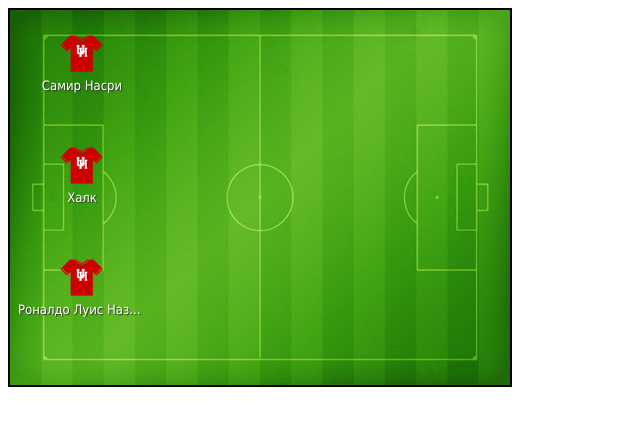
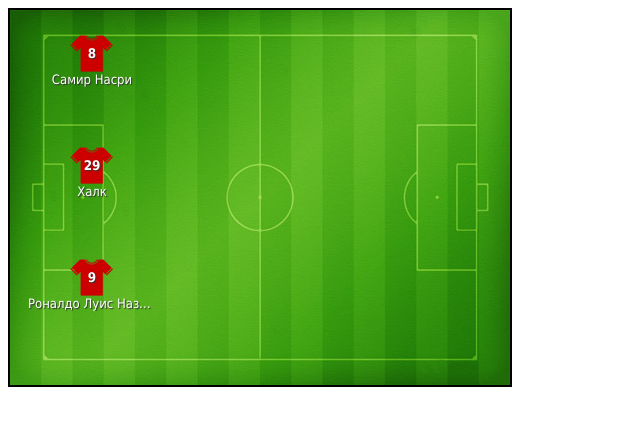
Before and after one commit to renatjudo/football-formations-generator, a PHP site: page / in a window 1280 px wide. Shown: the top 426 px of the page, without its empty margins (0-640 px from the left). Run offline with PHP 8.4, Linux system fonts and the light colour scheme.

Commit message:
Номера на футболках. Заодно теперь еще футболиста, блин, можно в центр поставить

```diff
--- a/css/tactics.css
+++ b/css/tactics.css
@@ -9,10 +9,31 @@
     background: url("../img/tshirt.png") no-repeat;
     width: 48px;
     height: 64px;
-    padding-top: 48px;
-    box-sizing: border-box;
+}
+
+.tactics-field-player-number {
+    margin-top: auto;
+    margin-bottom: auto;
+
+    font-family: Tahoma, sans-serif;
+    font-weight: bold;
+    font-size: smaller;
+    text-align: center;
+    color: white;
+    text-shadow: 1px 1px 1px #333333;
+    padding-top: 16px;
+
+    height: 42px;
     -moz-box-sizing: border-box;
     -webkit-box-sizing: border-box;
+    box-sizing: border-box;
+
+    -webkit-user-select: none;
+    -moz-user-select: none;
+    -ms-user-select: none;
+    -o-user-select: none;
+    user-select: none;
+    cursor: default;
 }
 
 .tactics-field-player-name {
@@ -30,4 +51,11 @@
     font-size: small;
     color: white;
     text-shadow: 1px 1px 1px #333333;
+
+    -webkit-user-select: none;
+    -moz-user-select: none;
+    -ms-user-select: none;
+    -o-user-select: none;
+    user-select: none;
+    cursor: default;
 }
--- a/index.html
+++ b/index.html
@@ -8,13 +8,16 @@
 <body>
 
 <div class="tactics-field">
-    <div class="tactics-field-player" style="left: 48px; top: 20px">
+    <div class="tactics-field-player" style="left: 58px; top: 20px">
+        <div class="tactics-field-player-number">8</div>
         <div class="tactics-field-player-name">Самир Насри</div>
     </div>
-    <div class="tactics-field-player" style="left: 48px; top: 68px">
+    <div class="tactics-field-player" style="left: 58px; top: 68px">
+        <div class="tactics-field-player-number">29</div>
         <div class="tactics-field-player-name">Халк</div>
     </div>
-    <div class="tactics-field-player" style="left: 48px; top: 116px">
+    <div class="tactics-field-player" style="left: 58px; top: 116px">
+        <div class="tactics-field-player-number">9</div>
         <div class="tactics-field-player-name">Роналдо Луис Назарио де Лима</div>
     </div>
 </div>
```
Also changed, not shown: img/tshirt.png.
